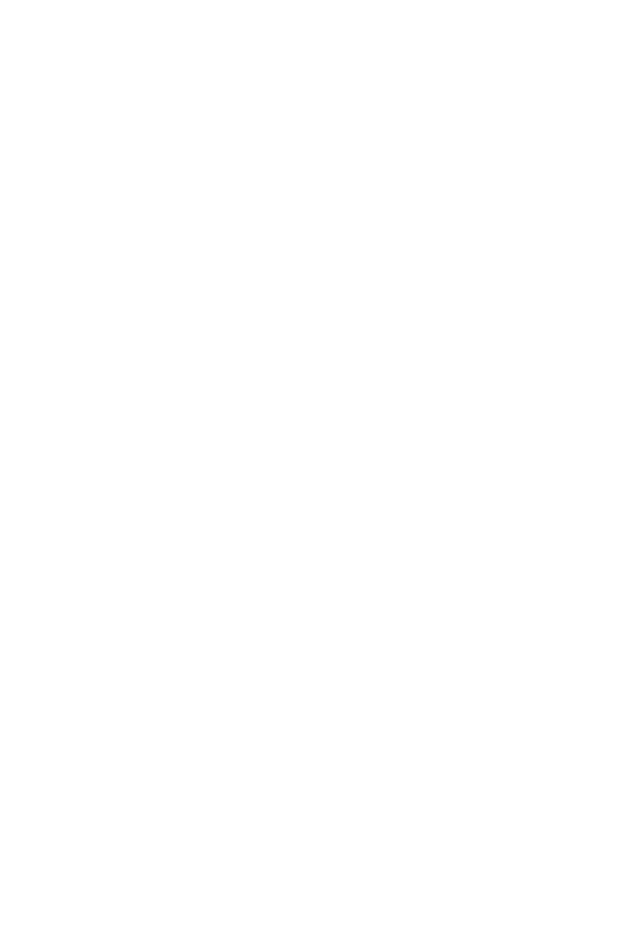
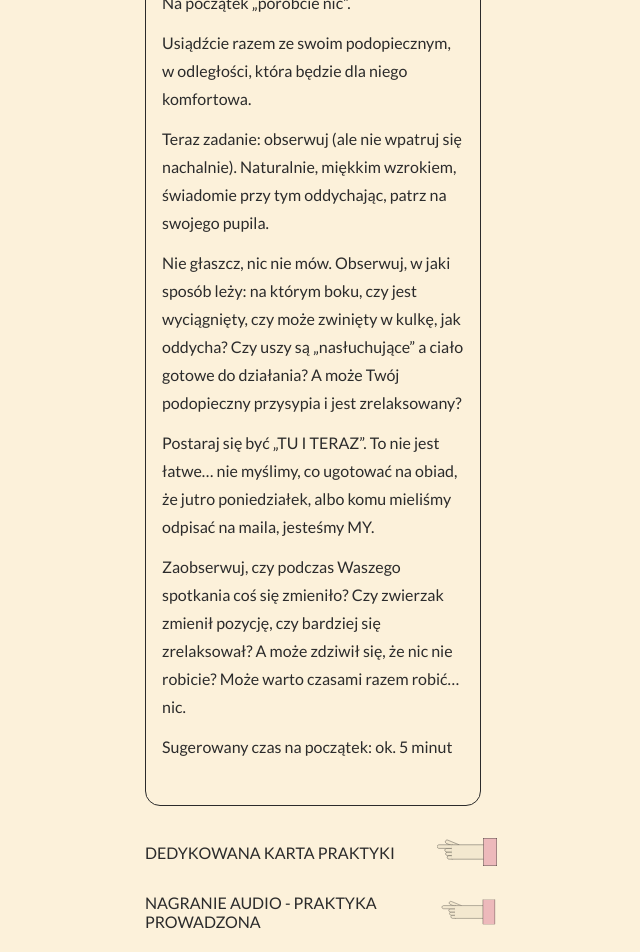
Before and after one commit to MartaKMB/gasa-web-app, a React (Create React App) app: page /no-touch-techniques in a window 1280 px wide. Before the commit this address had no page. Shown: the part 320-1272 px from the top of the page, without its empty margins (327-967 px from the left). Before the commit the page ends 800 px from the top, so only its background shows below. Built offline with nearby package versions, Linux system fonts and the light colour scheme; sample sign-in values are in the browser's storage.

Commit message:
started work at NoTouchPage

```diff
--- a/src/App.js
+++ b/src/App.js
@@ -8,6 +8,7 @@
 import StartChoicePage from './views/StartChoicePage';
 import AllTechniquesPage from './views/AllTechniquesPage';
 import BodyPartChoicePage from './views/BodyPartChoicePage';
+import NoTouchPage from './views/NoTouchPage';
 
 function App() {
   return (
@@ -43,6 +44,14 @@
             }
           />
           <Route
+            path='no-touch-techniques'
+            element={
+              <PrivateRoute>
+                <NoTouchPage />
+              </PrivateRoute>
+            }
+          />
+          <Route
             path='all-techniques'
             element={
               <PrivateRoute>
--- /dev/null
+++ b/src/components/PageElements/SingleInfoElement.js
@@ -0,0 +1,38 @@
+import { useState } from 'react';
+
+import PointHandWithWristband from '../../assets/svgImages/PointHandWithWristband';
+
+const SingleInfoElement = (infoToDisplay) => {
+  const [isAreaChecked, setIsAreaChecked] = useState(false);
+
+  const handleAreaAsCheckboxClick = (e) => setIsAreaChecked(!isAreaChecked);
+
+  return (
+    <section className='info-area-section'>
+      <header className='info-area-title'>
+        <input
+          type='checkbox'
+          id={infoToDisplay.infoToDisplay.id}
+          value={infoToDisplay.infoToDisplay.id}
+          name='rd'
+          onChange={handleAreaAsCheckboxClick}
+          checked={isAreaChecked}
+          className='body-area-title__inbox'
+        ></input>
+
+        <label
+          className='body-area-title__label'
+          htmlFor={infoToDisplay.infoToDisplay.id}
+        >
+          {infoToDisplay.infoToDisplay.title}
+          <PointHandWithWristband />
+        </label>
+      </header>
+      <section>
+        {isAreaChecked ? infoToDisplay.infoToDisplay.txt : null}
+      </section>
+    </section>
+  );
+};
+
+export default SingleInfoElement;
--- a/src/styles/viewsStyles/TechniquesPage.scss
+++ b/src/styles/viewsStyles/TechniquesPage.scss
@@ -1,9 +1,11 @@
 .all-techniques-container,
-.body-choice-techniques-container {
+.body-choice-techniques-container,
+.no-touch-techniques-container {
   @include page-container;
 
   .all-techniques-title,
-  .body-choice-techniques-title {
+  .body-choice-techniques-title,
+  .no-touch-title {
     @include section-header(
       $base-pink,
       $base-black-font,
@@ -38,8 +40,10 @@
     }
   }
 
-  .techniques-for-body-area-section {
-    .body-area-title {
+  .techniques-for-body-area-section,
+  .info-area-section {
+    .body-area-title,
+    .info-area-title {
       display: flex;
       justify-content: space-between;
       align-items: center;
@@ -47,7 +51,8 @@
     }
   }
 
-  .single-technique-element {
+  .single-technique-element,
+  .no-touch-description {
     display: flex;
     flex-direction: column;
     justify-content: space-between;
@@ -68,6 +73,15 @@
       max-height: 200px;
       max-width: 100%;
       margin: 1em 0;
+    }
+
+    &__technique-txt {
+      padding: 1em;
+      line-height: 1.75;
+
+      p {
+        padding-bottom: 0.75em;
+      }
     }
   }
 }
--- /dev/null
+++ b/src/views/NoTouchPage.js
@@ -0,0 +1,62 @@
+import LyingDog from '../assets/svgImages/LyingDog';
+import SingleInfoElement from '../components/PageElements/SingleInfoElement';
+
+const NoTouchPage = () => {
+  return (
+    <section className='no-touch-techniques-container'>
+      <LyingDog />
+      <header className='no-touch-title'>BEZ DOTYKU</header>
+      <section className='no-touch-description'>
+        <header className='no-touch-description__technique-title'>
+          POMYSŁ NA PRAKTYKĘ
+        </header>
+        <div className='no-touch-description__technique-txt'>
+          <p>Na początek „poróbcie nic”.</p>
+          <p>
+            Usiądźcie razem ze swoim podopiecznym, w odległości, która będzie
+            dla niego komfortowa.
+          </p>
+          <p>
+            Teraz zadanie: obserwuj (ale nie wpatruj się nachalnie). Naturalnie,
+            miękkim wzrokiem, świadomie przy tym oddychając, patrz na swojego
+            pupila.
+          </p>
+          <p>
+            Nie głaszcz, nic nie mów. Obserwuj, w jaki sposób leży: na którym
+            boku, czy jest wyciągnięty, czy może zwinięty w kulkę, jak oddycha?
+            Czy uszy są „nasłuchujące” a ciało gotowe do działania? A może Twój
+            podopieczny przysypia i jest zrelaksowany?
+          </p>
+          <p>
+            Postaraj się być „TU I TERAZ”. To nie jest łatwe… nie myślimy, co
+            ugotować na obiad, że jutro poniedziałek, albo komu mieliśmy odpisać
+            na maila, jesteśmy MY.
+          </p>
+          <p>
+            Zaobserwuj, czy podczas Waszego spotkania coś się zmieniło? Czy
+            zwierzak zmienił pozycję, czy bardziej się zrelaksował? A może
+            zdziwił się, że nic nie robicie? Może warto czasami razem robić…
+            nic.
+          </p>
+          <p>Sugerowany czas na początek: ok. 5 minut</p>
+        </div>
+      </section>
+      <SingleInfoElement
+        infoToDisplay={{
+          title: 'dedykowana karta praktyki',
+          id: 1,
+          txt: 'test',
+        }}
+      />
+      <SingleInfoElement
+        infoToDisplay={{
+          title: 'nagranie audio - praktyka prowadzona',
+          id: 2,
+          txt: 'test',
+        }}
+      />
+    </section>
+  );
+};
+
+export default NoTouchPage;
--- a/src/views/StartChoicePage.js
+++ b/src/views/StartChoicePage.js
@@ -27,6 +27,8 @@
         navigate('/choice-body-techniques');
         break;
       case 'NO_TOUCH':
+        navigate('/no-touch-techniques');
+        break;
       case 'FIRST_TOUCH':
         console.log('klik w: ', ownerChoice);
         break;
```
